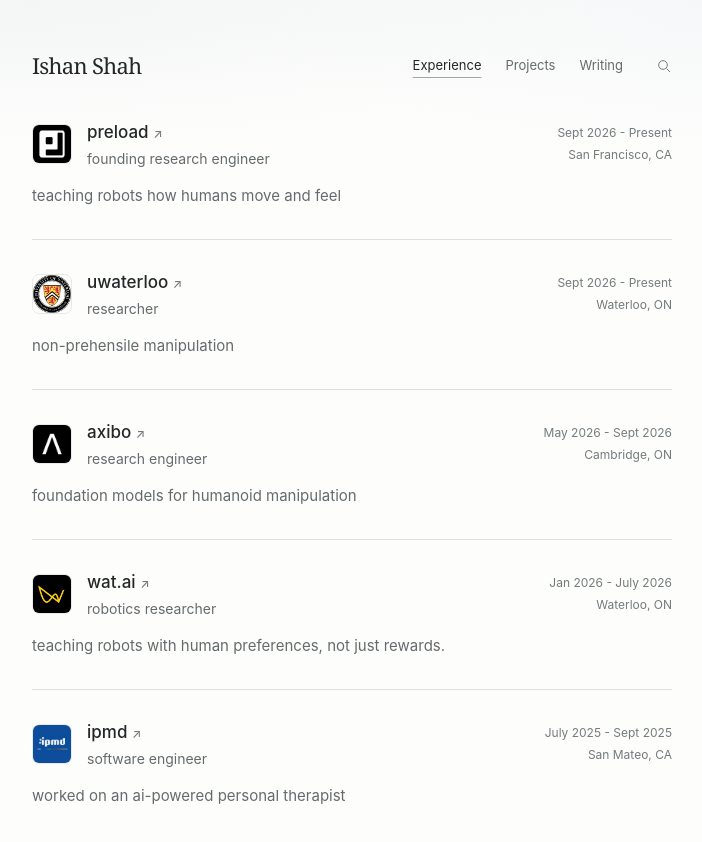
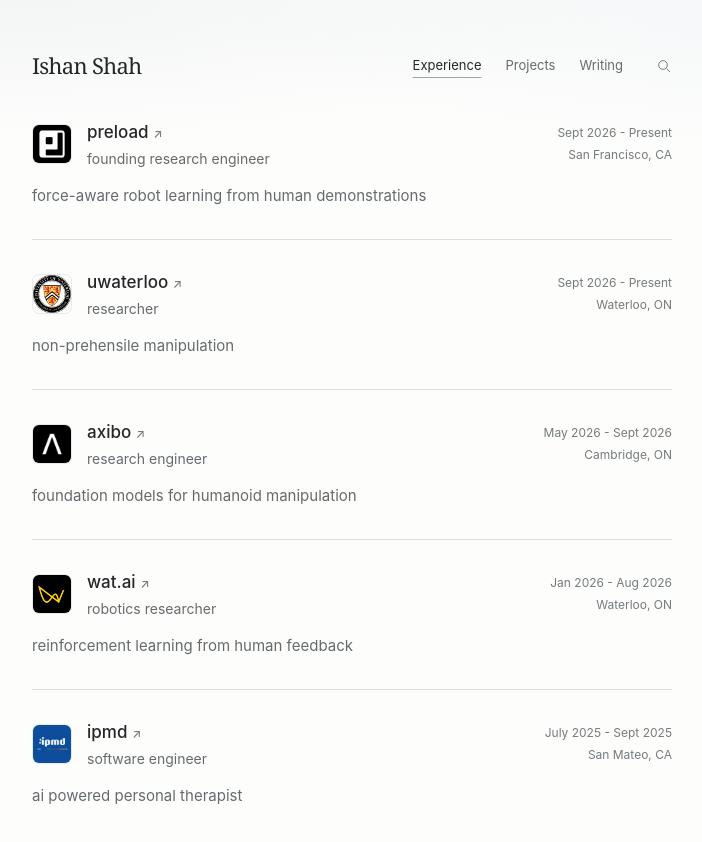
Before and after one commit to Ishan8840/portfolio-2, a React (Vite) app in the folder portfo/: page /experience in a window 1280 px wide. Shown: the top 842 px of the page, without its empty margins (288-990 px from the left). Built offline with nearby package versions, Linux system fonts and the light colour scheme.

Commit message:
Update experience descriptions and WAT.ai end date

```diff
--- a/portfo/src/data/jobs.ts
+++ b/portfo/src/data/jobs.ts
@@ -19,7 +19,7 @@
     companyUrl: "https://preload.ai/",
     location: "San Francisco, CA",
     date: "Sept 2026 - Present",
-    description: "teaching robots how humans move and feel",
+    description: "force-aware robot learning from human demonstrations",
     bullets: [
       "Research using egocentric sEMG and force-feedback to train tactile manipulation policies.",
     ],
@@ -58,8 +58,8 @@
     company: "@wat.ai",
     companyUrl: "https://watai.ca/",
     location: "Waterloo, ON",
-    date: "Jan 2026 - July 2026",
-    description: "teaching robots with human preferences, not just rewards.",
+    date: "Jan 2026 - Aug 2026",
+    description: "reinforcement learning from human feedback",
     bullets: [
       "Researching preference learning and human-feedback-driven optimization for sequential decision-making models.",
       "Implementing and evaluating learning pipelines in Python/PyTorch, collaborating with researchers on experimental design and analysis.",
@@ -75,7 +75,7 @@
     companyUrl: "https://ipmdinc.com",
     location: "San Mateo, CA",
     date: "July 2025 - Sept 2025",
-    description: "worked on an ai-powered personal therapist",
+    description: "ai powered personal therapist",
     bullets: [
       "Replaced custom auth logic with Flask-JWT-Extended, centralizing token management across 10 endpoints and resolving registration edge cases.",
       "Modularized frontend by extracting 5+ reusable components, reducing code duplication by 30% and accelerating future feature development.",
```
